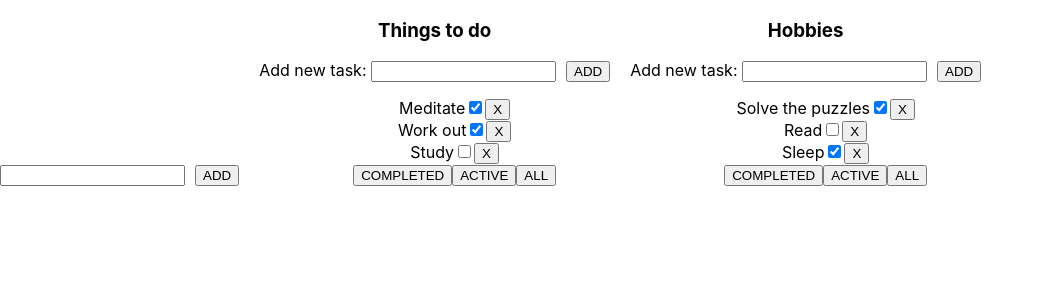
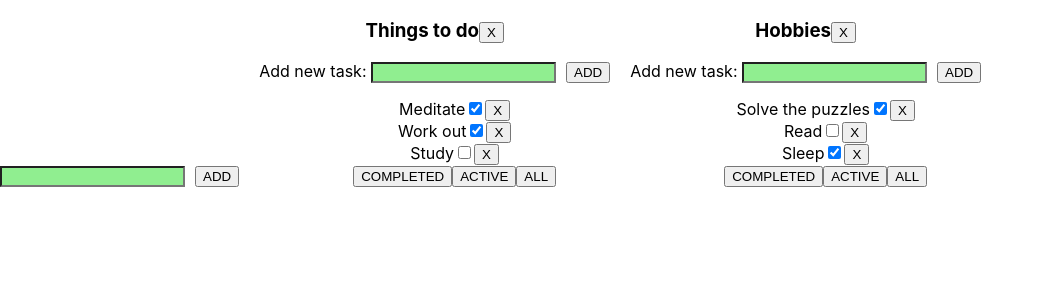
Before and after one commit to aleksandrasezer/training_todo, a React (Create React App) app: page / in a window 1280 px wide. Shown: the top 300 px of the page, without its empty margins (0-1044 px from the left). Built offline with nearby package versions, Linux system fonts and the light colour scheme.

Commit message:
delete TodoList,input error

```diff
--- a/src/App.tsx
+++ b/src/App.tsx
@@ -50,6 +50,10 @@ function App() {
         setTasks({...tasks, [newTodoList.id]: []})
     }
 
+    const deleteTodoList = (todoListId: string) => {
+        setTodoLists(todoLists.filter(tl => tl.id !== todoListId))
+    }
+
     function deleteLine(id: string, TodoListId: string) {
         let tasksLeft = tasks[TodoListId].filter((f) => f.id !== id)
         setTasks({...tasks, [TodoListId]: tasksLeft})
@@ -94,6 +98,7 @@ function App() {
                       changeTaskStatus={changeTaskStatus}
                       changeTaskTitle={changeTaskTitle}
                       changeTodoListTitle={changeTodoListTitle}
+                      deleteTodoList={deleteTodoList}
             />
         )
     });
--- a/src/components/AddItemForm/AddItemForm.module.css
+++ b/src/components/AddItemForm/AddItemForm.module.css
@@ -1,3 +1,13 @@
 .addItemFormButton {
     margin-left: 10px;
 }
+.errorInput {
+    background-color: indianred;
+}
+
+.normalInput {
+    background-color: lightgreen;
+}
+.errorMessage {
+    color: red;
+}
--- a/src/components/AddItemForm/AddItemForm.tsx
+++ b/src/components/AddItemForm/AddItemForm.tsx
@@ -10,19 +10,31 @@ type AddItemFormPropsType = {
 export function AddItemForm(props: AddItemFormPropsType) {
 
     const [title, setTitle] = useState('')
+    const [error, setError] = useState(false)
 
-    const onChangeHandler = (e: ChangeEvent<HTMLInputElement>) => setTitle(e.currentTarget.value)
+    const onChangeHandler = (e: ChangeEvent<HTMLInputElement>) => {
+        setTitle(e.currentTarget.value)
+        e.currentTarget.value.trim() === '' ? setError(true) : setError(false)
+    }
     const onButtonClickHandler = () => {
-        props.onButtonClick(title)
-        setTitle('')
+        if (title) {
+            props.onButtonClick(title)
+            setTitle('')
+        } else {
+            setError(true)
+        }
     }
+
+    const inputClass  = error ? s.errorInput : s.normalInput
 
     return (
         <>
-            <input value={title}
+            <input className={inputClass}
+                   value={title}
                    onChange={onChangeHandler} />
             <button onClick={onButtonClickHandler}
                     className={s.addItemFormButton}>ADD</button>
+            {error ? <span className={s.errorMessage}> input is empty</span> : <span></span>}
         </>
     )
 }
--- a/src/components/EditableSpan/EditableSpan.module.css
+++ b/src/components/EditableSpan/EditableSpan.module.css
@@ -0,0 +1,7 @@
+.errorInput {
+    background-color: indianred;
+}
+
+.normalInput {
+    background-color: lightgreen;
+}
--- a/src/components/EditableSpan/EditableSpan.tsx
+++ b/src/components/EditableSpan/EditableSpan.tsx
@@ -1,4 +1,5 @@
 import React, {useState, ChangeEvent} from "react";
+import s from './EditableSpan.module.css'
 
 type EditableSpanPropsType = {
     title: string
@@ -8,19 +9,30 @@ type EditableSpanPropsType = {
 export function EditableSpan(props: EditableSpanPropsType) {
     const [editMode, setEditMode] = useState(false)
     const [title, setTitle] = useState(props.title)
+    const [error, setError] = useState(false)
 
     const ActivateEditMode = () => setEditMode(true)
 
     const setNewTitle = () => {
-        setEditMode(false)
-        props.changeTitle(title)
+        if (title) {
+            setEditMode(false)
+            props.changeTitle(title)
+        } else {
+            setError(true)
+        }
     }
 
-    const onChangeHandler = (e: ChangeEvent<HTMLInputElement>) => setTitle(e.currentTarget.value)
+    const onChangeHandler = (e: ChangeEvent<HTMLInputElement>) => {
+        setTitle(e.currentTarget.value)
+        e.currentTarget.value.trim() === '' ? setError(true) : setError(false)
+    }
+
+    const errorToggle = error ? s.errorInput : s.normalInput
 
     return <>
             {editMode
-                ? <input onBlur={setNewTitle}
+                ? <input className={errorToggle}
+                         onBlur={setNewTitle}
                          value={title}
                          onChange={onChangeHandler} autoFocus/>
                 : <span onDoubleClick={ActivateEditMode}>{props.title}</span>}
--- a/src/components/ToDoList.tsx
+++ b/src/components/ToDoList.tsx
@@ -13,7 +13,7 @@ type PropsType = {
     changeTaskStatus: (checked: boolean, TLId: string, taskId: string) => void
     changeTaskTitle: (title: string, TLId: string, taskId: string) => void
     changeTodoListTitle: (title: string, ToDoListId: string) => void
-
+    deleteTodoList: (todoListId: string) => void
 }
 export type TaskType = {
     id: string
@@ -30,7 +30,9 @@ export function ToDoList(props: PropsType) {
     const changeTodoListTitle = (title: string) => props.changeTodoListTitle(title, props.id)
 
     return <div className={'toDOList'}>
-        <h3><EditableSpan title={props.title} changeTitle={changeTodoListTitle}/></h3>
+        <h3><EditableSpan title={props.title} changeTitle={changeTodoListTitle}/>
+            <button onClick={() => props.deleteTodoList(props.id)}> X </button></h3>
+
 
         <div>
             Add new task: <AddItemForm onButtonClick={addTask} />
```
